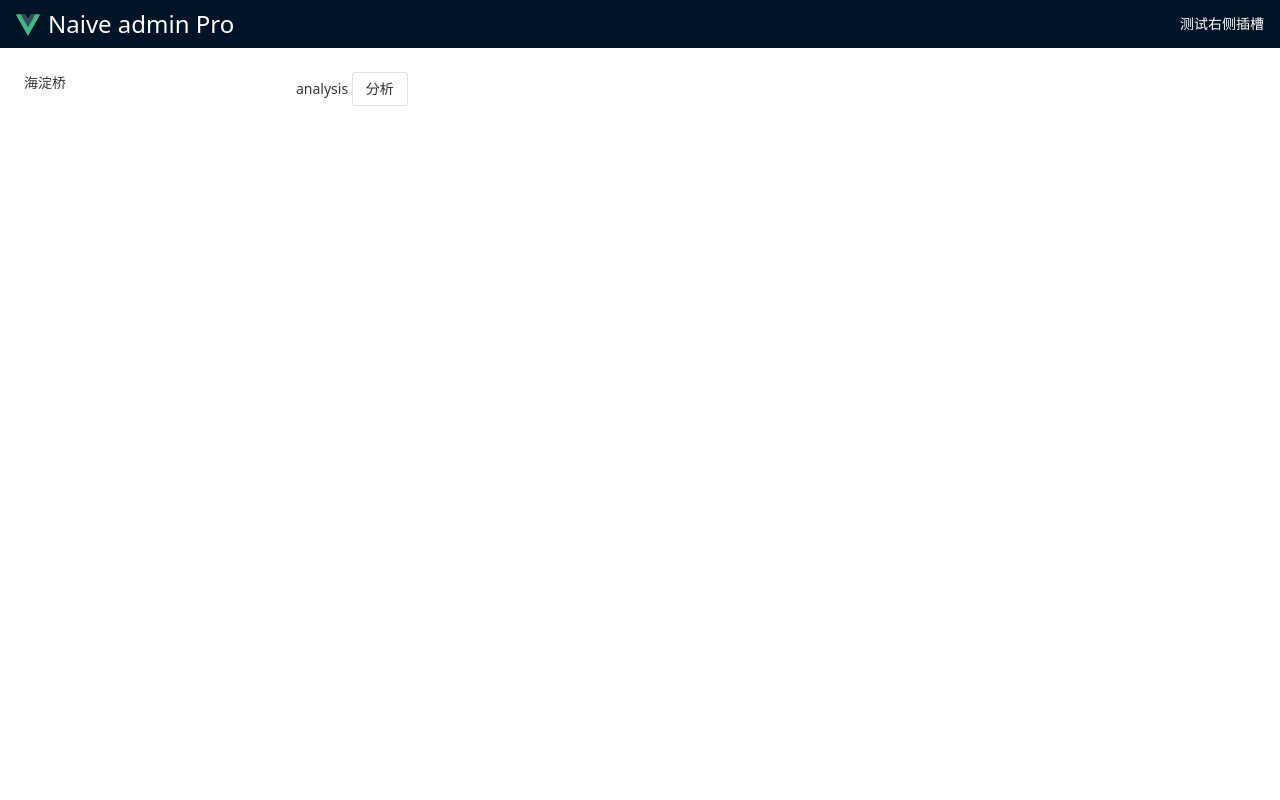
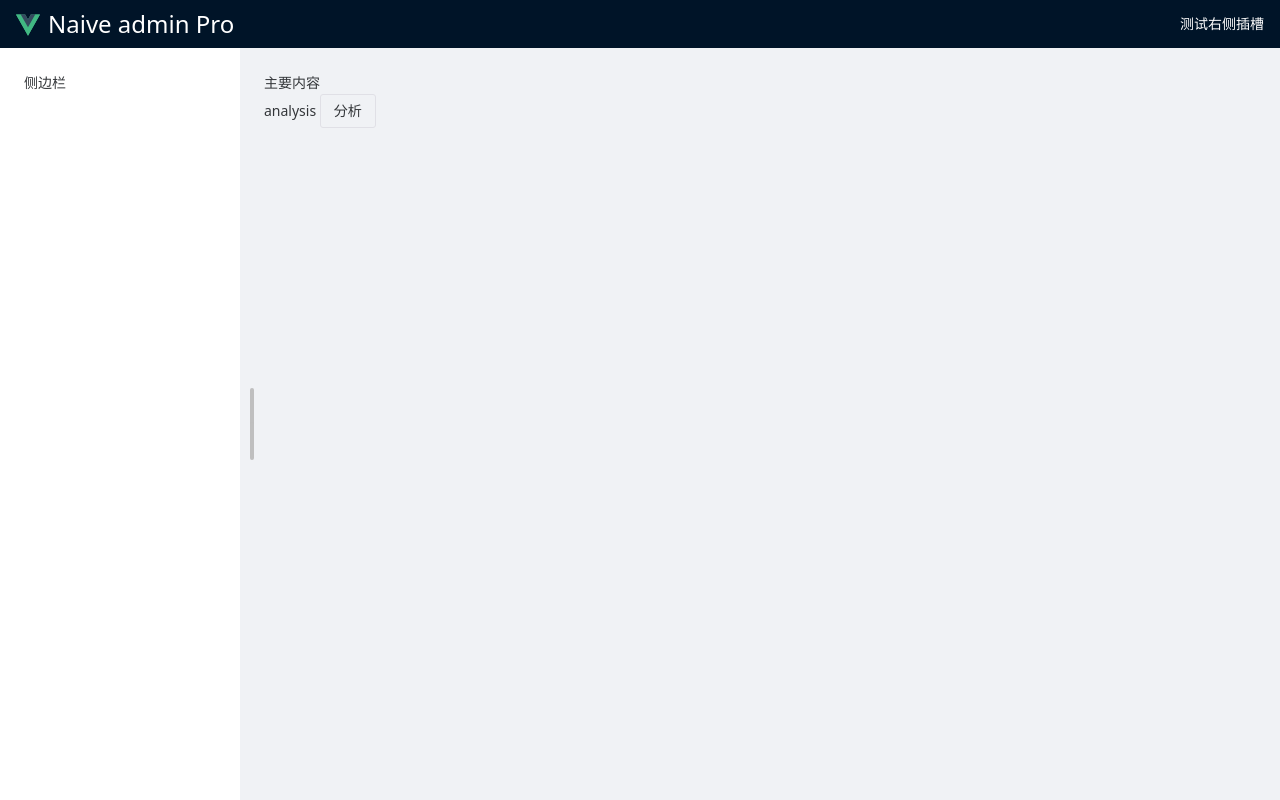
Before and after one commit to hanyucd/vue3-general-admin, a Vue app: page /home in a window 1280 px wide. Built offline with nearby package versions, Linux system fonts and the light colour scheme; a web font is replaced by a local one.

Commit message:
feat: 新增

```diff
--- a/src/config/layout-theme.ts
+++ b/src/config/layout-theme.ts
@@ -7,9 +7,9 @@ export const layoutThemeConfig: ILayoutTheme = {
   layoutStyle: 'light',
   headerHeight: 48,
   logo,
-  siderWidth: 240,
-  siderCollapsedWidth: 48,
-  showSiderTrigger: 'bar',
+  siderWidth: 240, // 侧边栏宽度
+  siderCollapsedWidth: 50, // 侧边栏收起的宽度
+  showSiderTrigger: 'bar', // 侧边栏默认的触发方式
   collapsed: false,
   theme: 'default',
   fixed: true,
--- /dev/null
+++ b/src/layout/components/AppMain/AppMain.vue
@@ -0,0 +1,15 @@
+<template>
+  <!-- v-bind 通过不带参数的 v-bind 动态绑定多个值 -->
+  <n-layout-content v-bind="attrs" style="--n-color: var(--pro-admin-layout-content-bg)">
+    <slot />
+  </n-layout-content>
+</template>
+
+<script setup lang="ts">
+// 透传 Attributes
+const attrs = useAttrs();
+</script>
+
+<style scoped>
+
+</style>
--- /dev/null
+++ b/src/layout/components/SideBar/SideBar.vue
@@ -0,0 +1,13 @@
+<template>
+  <n-layout-sider v-bind="attrs" collapse-mode="width">
+    <slot />
+  </n-layout-sider>
+</template>
+
+<script setup lang="ts">
+const attrs = useAttrs();
+</script>
+
+<style scoped>
+
+</style>
--- a/src/layout/layout-base/layout-base.vue
+++ b/src/layout/layout-base/layout-base.vue
@@ -3,6 +3,9 @@
     v-if="layout.layout === 'mix'"
     :logo="layout.logo"
     :title="layout.title"
+    :show-sider-trigger="layout.showSiderTrigger"
+    :sider-width="layout.siderWidth"
+    :sider-collapsed-width="layout.siderCollapsedWidth"
   >
     <template #headerRight>
       <div>
--- a/src/layout/layout-mix/layout-mix.vue
+++ b/src/layout/layout-mix/layout-mix.vue
@@ -12,13 +12,19 @@
     </n-layout-header>
 
     <n-layout has-sider class="pro-admin-mix-layout-content">
-      <n-layout-sider content-style="padding: 24px;">
-        海淀桥
-      </n-layout-sider>
+      <SideBar
+        :collapsed-width="siderCollapsedWidth"
+        :width="siderWidth"
+        :show-trigger="showSiderTrigger"
+        content-style="padding: 24px;"
+      >
+        侧边栏
+      </SideBar>
 
-      <n-layout-content content-style="padding: 24px;">
-        <slot />
-      </n-layout-content>
+      <AppMain content-style="padding: 24px;">
+        主要内容
+        <router-view />
+      </AppMain>
     </n-layout>
   </n-layout>
 </template>
@@ -26,12 +32,16 @@
 <script lang="ts" setup>
 import HeaderLogo from '../components/HeaderLogo/HeaderLogo.vue';
 import HeaderTitle from '../components/HeaderTitle/HeaderTitle.vue';
-// import Title from '~/layouts/common/title.vue';
+import SideBar from '../components/SideBar/SideBar.vue';
+import AppMain from '../components/AppMain/AppMain.vue';
 
 const props = withDefaults(defineProps<{
   headerHeight?: number;
   logo?: string;
   title?: string;
+  siderWidth?: number;
+  siderCollapsedWidth?: number;
+  showSiderTrigger?: boolean | 'bar' | 'arrow-circle';
 }>(), {
   headerHeight: 48,
 });
--- a/src/main.ts
+++ b/src/main.ts
@@ -6,6 +6,7 @@ import pinia from './stores';
 
 import '@unocss/reset/tailwind.css'; // 样式重置
 import 'virtual:uno.css';
+import './styles/index.scss';
 
 const meta = document.createElement('meta');
 meta.name = 'naive-ui-style';
--- /dev/null
+++ b/src/styles/custom.scss
@@ -0,0 +1,8 @@
+.pro-admin-layout-header{
+  box-shadow: var(--pro-admin-layout-shadow-header);
+}
+
+
+.pro-admin-layout-sider{
+  box-shadow: var(--pro-admin-layout-shadow-sider);
+}
--- /dev/null
+++ b/src/styles/index.scss
@@ -0,0 +1,2 @@
+@import "./var.scss";
+@import "./custom.scss";
--- /dev/null
+++ b/src/styles/var.scss
@@ -0,0 +1,14 @@
+html {
+  --pro-admin-layout-content-bg: #f0f2f5;
+  --pro-admin-layout-box-shadow: 0 1px 3px 0 rgba(0,0,0,.18);
+  --pro-admin-layout-shadow-sider: 2px 0 8px 0 rgb(29 35 41 / 5%);
+  --pro-admin-layout-shadow-header: 0 1px 4px rgb(0 21 41 / 8%);
+}
+
+
+html.dark {
+  --pro-admin-layout-content-bg: #2A2C2C;
+  --pro-admin-layout-box-shadow: 0 1px 3px 0 rgba(13,13,13,.18);
+  --pro-admin-layout-shadow-sider: rgba(13, 13, 13, 0.65) 0px 2px 8px 0px;
+  --pro-admin-layout-shadow-header: rgb(13 13 13 / 65%) 0px 2px 8px 0px;
+}
```
Also changed, not shown: 1 other file (tests, documents, lock files or other folders).
